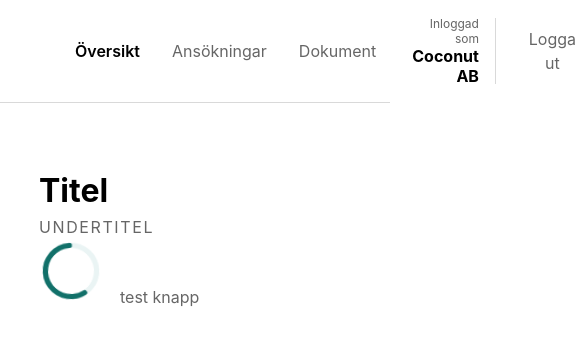
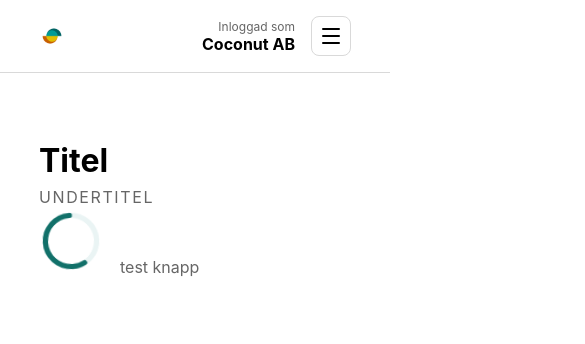
Before and after one commit to chas-challenge-2026/resurs-team1, a React (Vite) app in the folder frontend/: page / in a window 390 px wide. Shown: the top 344 px of the page, 585 px wide, since content can reach past the window. Built offline with nearby package versions, Linux system fonts and the light colour scheme.

Commit message:
#152 add burger menu mobile layout

```diff
--- a/frontend/src/components/Header/Header.module.css
+++ b/frontend/src/components/Header/Header.module.css
@@ -1,6 +1,9 @@
 .header {
   background-color: var(--bg-main);
   border-bottom: 1px solid var(--border);
+  /* keeps header + dropdown painted above the backdrop */
+  position: relative;
+  z-index: 20;
 }
 
 /* same width rules as main to stay aligned */
@@ -17,6 +20,11 @@
 .logo img {
   height: 26px;
   width: auto;
+}
+
+/* icon only version is the small screen one */
+.logoMark {
+  display: none;
 }
 
 /* have to style nav to look similar to ghost button because it needs to be a navlink */
@@ -69,9 +77,145 @@
   background-color: var(--border);
 }
 
+/* burger + dropdown only exist under the breakpoint */
+.burger {
+  display: none;
+  flex-direction: column;
+  justify-content: center;
+  gap: 5px;
+  width: 40px;
+  height: 40px;
+  padding: 0;
+  border: 1px solid var(--border);
+  border-radius: var(--radius-xs);
+  background-color: transparent;
+  cursor: pointer;
+}
+
+.burgerBar {
+  width: 18px;
+  height: 2px;
+  margin: 0 auto;
+  border-radius: 2px;
+  background-color: var(--color-text-main);
+}
+
+.menuWrap,
+.backdrop {
+  display: none;
+}
+
+/* --- small screens --- */
+@media (max-width: 1023px) {
+  .logoWordmark {
+    display: none;
+  }
+
+  .logoMark {
+    display: block;
+  }
+
+  .inner {
+    gap: var(--space-sm);
+  }
+
+  /* nav moves into the dropdown, "Inloggad som" stays in the bar */
+  .nav {
+    display: none;
+  }
+
+  /* logout goes to the bottom of the dropdown instead */
+  .right .divider,
+  .right button {
+    display: none;
+  }
+
+  .burger {
+    display: flex;
+  }
+
+  /* 0fr -> 1fr animates the height with no magic max-height number */
+  .menuWrap {
+    display: grid;
+    grid-template-rows: 0fr;
+    transition: grid-template-rows 0.25s ease;
+  }
+
+  .menuWrapOpen {
+    grid-template-rows: 1fr;
+  }
+
+  /* keeps no padding or border of its own so it can collapse to a true 0 */
+  .menu {
+    display: flex;
+    flex-direction: column;
+    gap: var(--space-xs);
+    width: 80%;
+    margin: 0 auto;
+    overflow: hidden;
+    opacity: 0;
+    visibility: hidden;
+    transition: opacity 0.25s ease, visibility 0.25s;
+  }
+
+  .menuWrapOpen .menu {
+    opacity: 1;
+    visibility: visible;
+  }
+
+  /* bottom spacing sits inside so it gets clipped while collapsed */
+  .menu > :last-child {
+    margin-bottom: var(--space-sm);
+  }
+
+  .menuNav {
+    display: flex;
+    flex-direction: column;
+    padding-top: var(--space-xs);
+    border-top: 1px solid var(--border);
+  }
+
+  .menuNav a {
+    padding: var(--space-xs) 0;
+    color: var(--color-text-muted);
+    text-decoration: none;
+  }
+
+  .menuNav a[aria-current] {
+    color: var(--color-text-main);
+    font-weight: 600;
+  }
+
+  /* dims the page under the header while the menu is open */
+  .backdrop {
+    display: block;
+    position: fixed;
+    inset: 0;
+    z-index: 10;
+    background-color: rgba(0, 0, 0, 0.35);
+    opacity: 0;
+    visibility: hidden;
+    transition: opacity 0.25s ease, visibility 0.25s;
+  }
+
+  .backdropOpen {
+    opacity: 1;
+    visibility: visible;
+  }
+}
+
 /* same breakpoint for width "padding" as the main field in index */
 @media (min-width: 1024px) {
   .inner {
     width: 60%;
   }
 }
+
+/* respect users who asked the OS for less motion */
+@media (prefers-reduced-motion: reduce) {
+  .menuWrap,
+  .menu,
+  .backdrop {
+    transition: none;
+  }
+}
--- a/frontend/src/components/Header/Header.tsx
+++ b/frontend/src/components/Header/Header.tsx
@@ -1,6 +1,7 @@
-import type { ReactNode } from "react"
+import { useState, type ReactNode } from "react"
 import Button from "../Button/Button"
 import wordmark from "../../assets/branding/resurs-wordmark.png"
+import mark from "../../assets/branding/resurs-logo.png"
 import s from "./Header.module.css"
 
 interface HeaderProps {
@@ -10,11 +11,17 @@ interface HeaderProps {
 }
 
 // TODO: connect with router later so it highlights correct button automatically.
-const Header = ({ company, onLogout, children }: HeaderProps) => (
+const Header = ({ company, onLogout, children }: HeaderProps) => {
+  const [open, setOpen] = useState(false)
+
+  return (
+    <>
       <header className={s.header}>
         <div className={s.inner}>
           <a className={s.logo} href="/">
-        <img src={wordmark} alt="Resurs" />
+            {/* css picks one, only ever one is visible */}
+            <img className={s.logoWordmark} src={wordmark} alt="Resurs" />
+            <img className={s.logoMark} src={mark} alt="Resurs" />
           </a>
 
           {children && <nav className={s.nav}>{children}</nav>}
@@ -28,8 +35,41 @@ const Header = ({ company, onLogout, children }: HeaderProps) => (
             <span className={s.divider} />
             <Button variant="ghost" onClick={onLogout}>Logga ut</Button>
           </div>
+
+          <button
+            type="button"
+            className={s.burger}
+            aria-label={open ? "Stäng meny" : "Öppna meny"}
+            aria-expanded={open}
+            aria-controls="header-menu"
+            onClick={() => setOpen(v => !v)}
+          >
+            <span className={s.burgerBar} />
+            <span className={s.burgerBar} />
+            <span className={s.burgerBar} />
+          </button>
+        </div>
+
+        {/* always mounted so it can animate both in and out */}
+        <div
+          id="header-menu"
+          className={`${s.menuWrap} ${open ? s.menuWrapOpen : ""}`}
+        >
+          {/* click anywhere in the panel closes it, links navigate away anyway */}
+          <div className={s.menu} onClick={() => setOpen(false)}>
+            {children && <nav className={s.menuNav}>{children}</nav>}
+            <Button variant="ghost" onClick={onLogout}>Logga ut</Button>
+          </div>
         </div>
       </header>
+
+      {/* sibling of header so it dims the page but not the header itself */}
+      <div
+        className={`${s.backdrop} ${open ? s.backdropOpen : ""}`}
+        onClick={() => setOpen(false)}
+      />
+    </>
   )
+}
 
 export default Header
```
Lines whose indentation alone changed are shown as unchanged.
